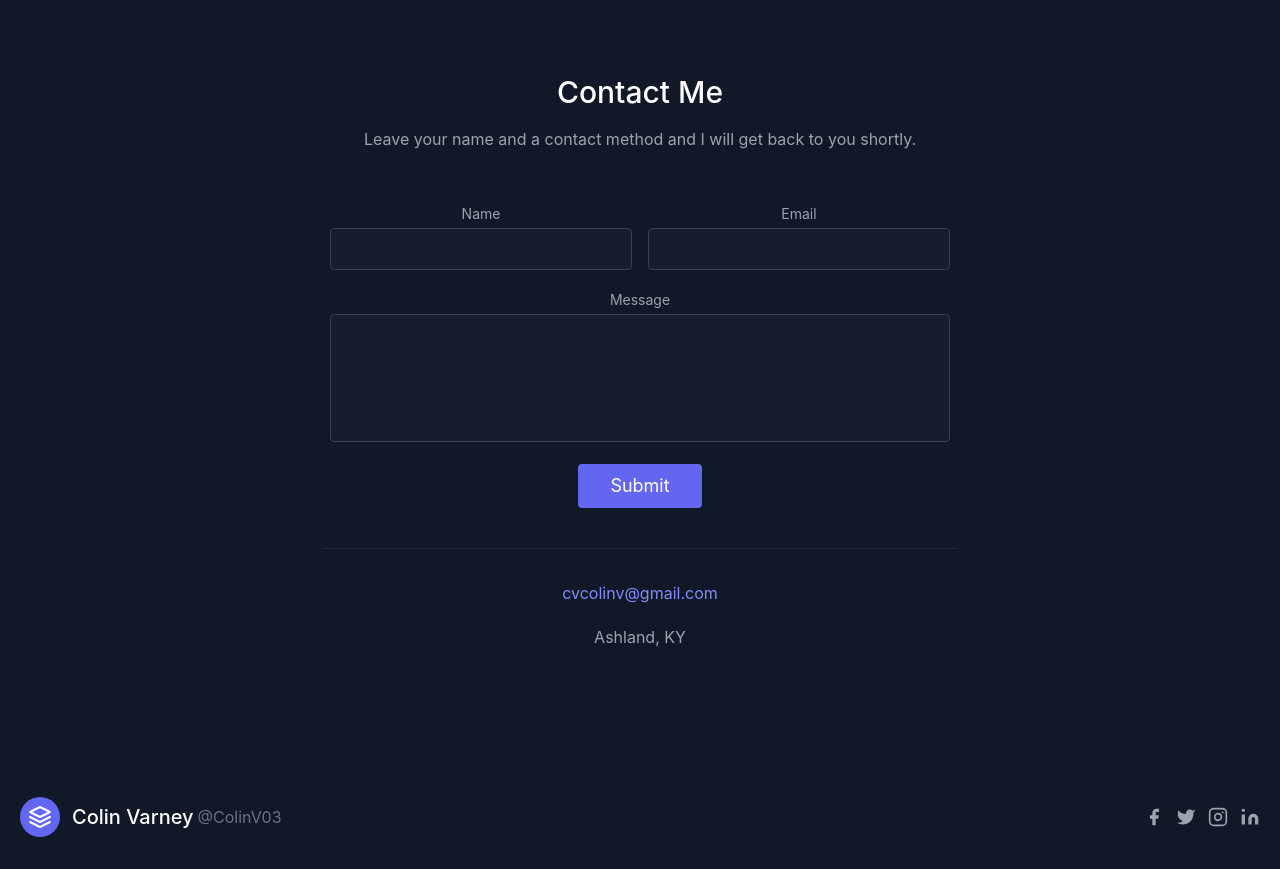
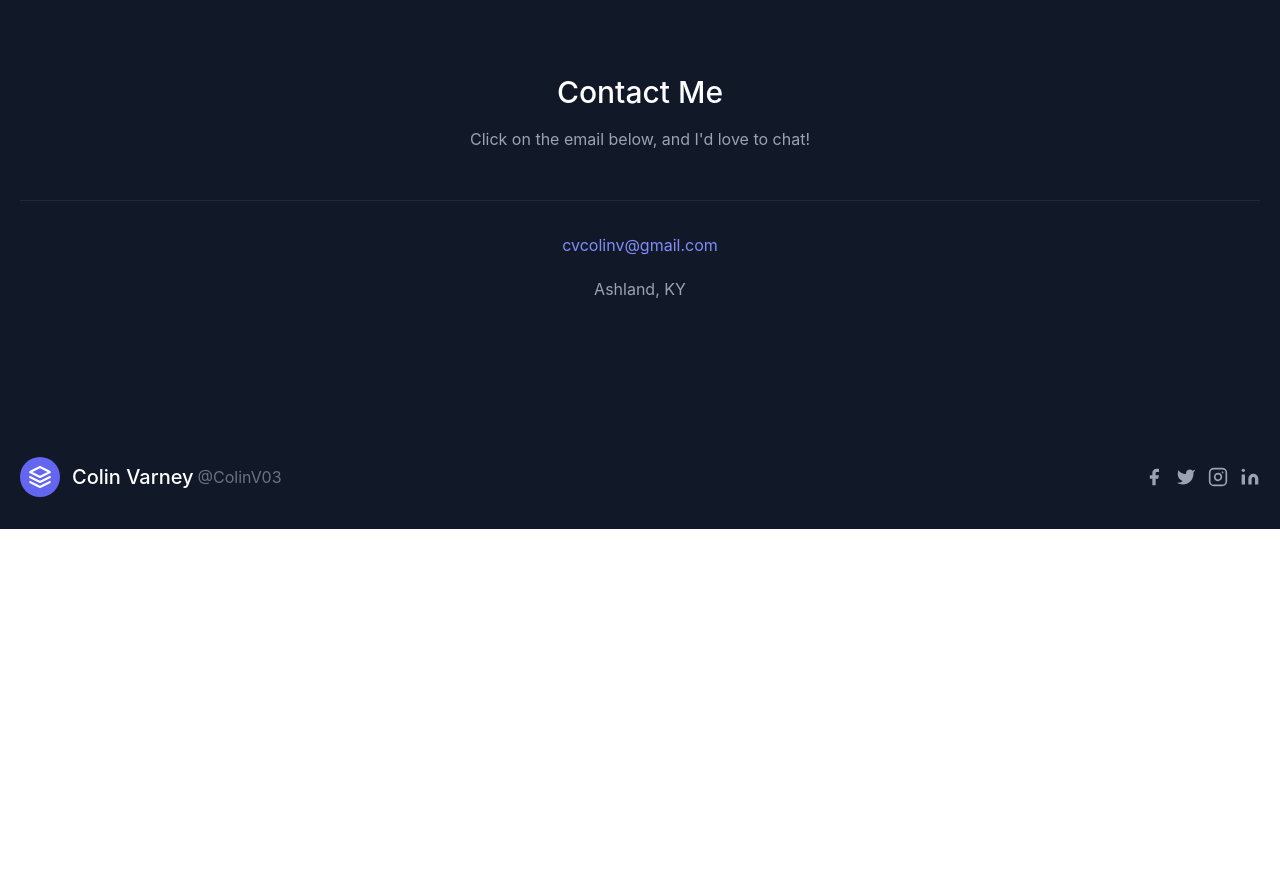
Before and after one commit to ColinV03/portfolio, a React (Create React App) app: page / in a window 1280 px wide. Shown: the part 1420-2289 px from the top of the page. After the commit the page ends 1949 px from the top, so only its background shows below. Built offline with nearby package versions, Linux system fonts and the light colour scheme.

Commit message:
removed contact form until backend implementation successful

```diff
--- a/src/Components/Contact.js
+++ b/src/Components/Contact.js
@@ -32,6 +32,7 @@ class ContactForm extends Component {
 
   render() {
 
+    //storing form as a variable for boolean check in Ln: 129
     let form = (
       <div id="formJSX">
         <div class="lg:w-1/2 md:w-2/3 mx-auto">
@@ -88,16 +89,7 @@ class ContactForm extends Component {
                 Submit
               </button>
             </div>
-            <div class="p-2 w-full pt-8 mt-8 border-t border-gray-800 text-center">
-              <a
-                class="text-indigo-400"
-                href="mailto:cvcolinv@gmail.com?subject=Colin,+I+would+love+to+chat!"
-                target="_blank"
-              >
-                cvcolinv@gmail.com
-              </a>
-              <p class="leading-normal my-5">Ashland, KY</p>
-            </div>
+
           </div>
         </div>
       </div>
@@ -121,11 +113,24 @@ class ContactForm extends Component {
                 Contact Me
               </h1>
               <p class="lg:w-2/3 mx-auto leading-relaxed text-base">
-                Leave your name and a contact method and I will get back to you
-                shortly.
+                Click on the email below, and I'd love to chat!
               </p>
             </div>
-            {this.state.submitted? thankYouMessage: form}
+            <div id="email-contact">
+              <div class="p-2 w-full pt-8 mt-8 border-t border-gray-800 text-center">
+                <a
+                  class="text-indigo-400"
+                  href="mailto:cvcolinv@gmail.com?subject=Colin,+I+would+love+to+chat!"
+                  target="_blank"
+                >
+                  cvcolinv@gmail.com
+                </a>
+                <p class="leading-normal my-5">Ashland, KY</p>
+              </div>
+            </div>
+            {/* <div id="form-visibility">
+              {this.state.submitted ? thankYouMessage : form}
+            </div> */}
           </div>
         </section>
       </div>
```
